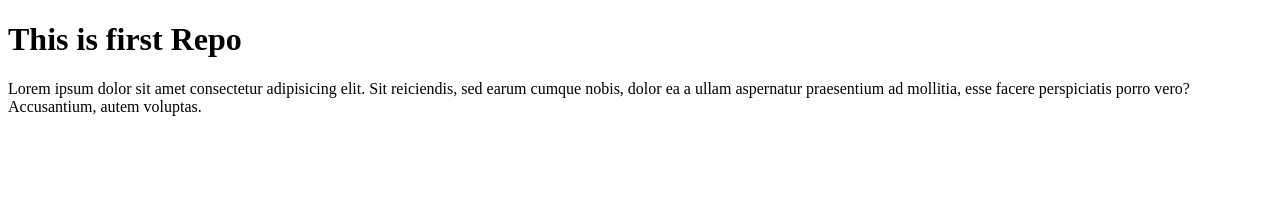
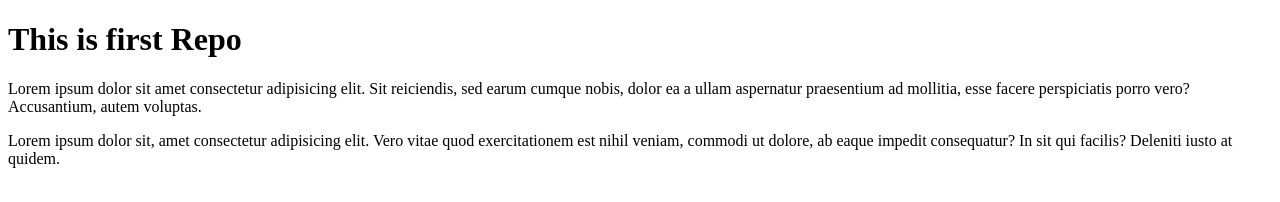
Before and after one commit to SonjoyDaGhost/first-repo, a plain HTML site: page index.html in a window 1280 px wide. Drawn offline with Linux system fonts and the light colour scheme.

Commit message:
second commit

```diff
--- a/index.html
+++ b/index.html
@@ -8,5 +8,6 @@
 <body>
     <h1>This is first Repo</h1>
     <p>Lorem ipsum dolor sit amet consectetur adipisicing elit. Sit reiciendis, sed earum cumque nobis, dolor ea a ullam aspernatur praesentium ad mollitia, esse facere perspiciatis porro vero? Accusantium, autem voluptas.</p>
+    <p>Lorem ipsum dolor sit, amet consectetur adipisicing elit. Vero vitae quod exercitationem est nihil veniam, commodi ut dolore, ab eaque impedit consequatur? In sit qui facilis? Deleniti iusto at quidem.</p>
 </body>
 </html>
```
